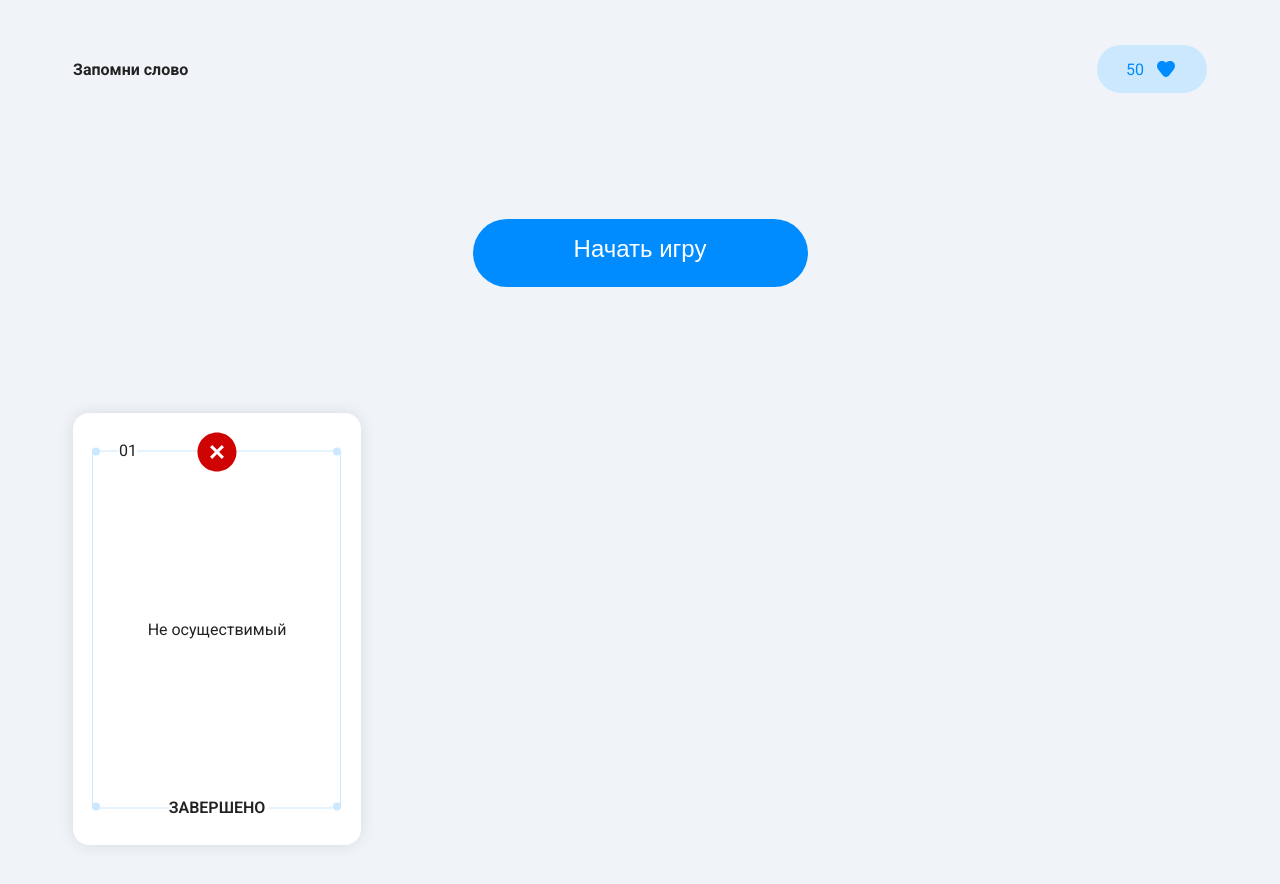
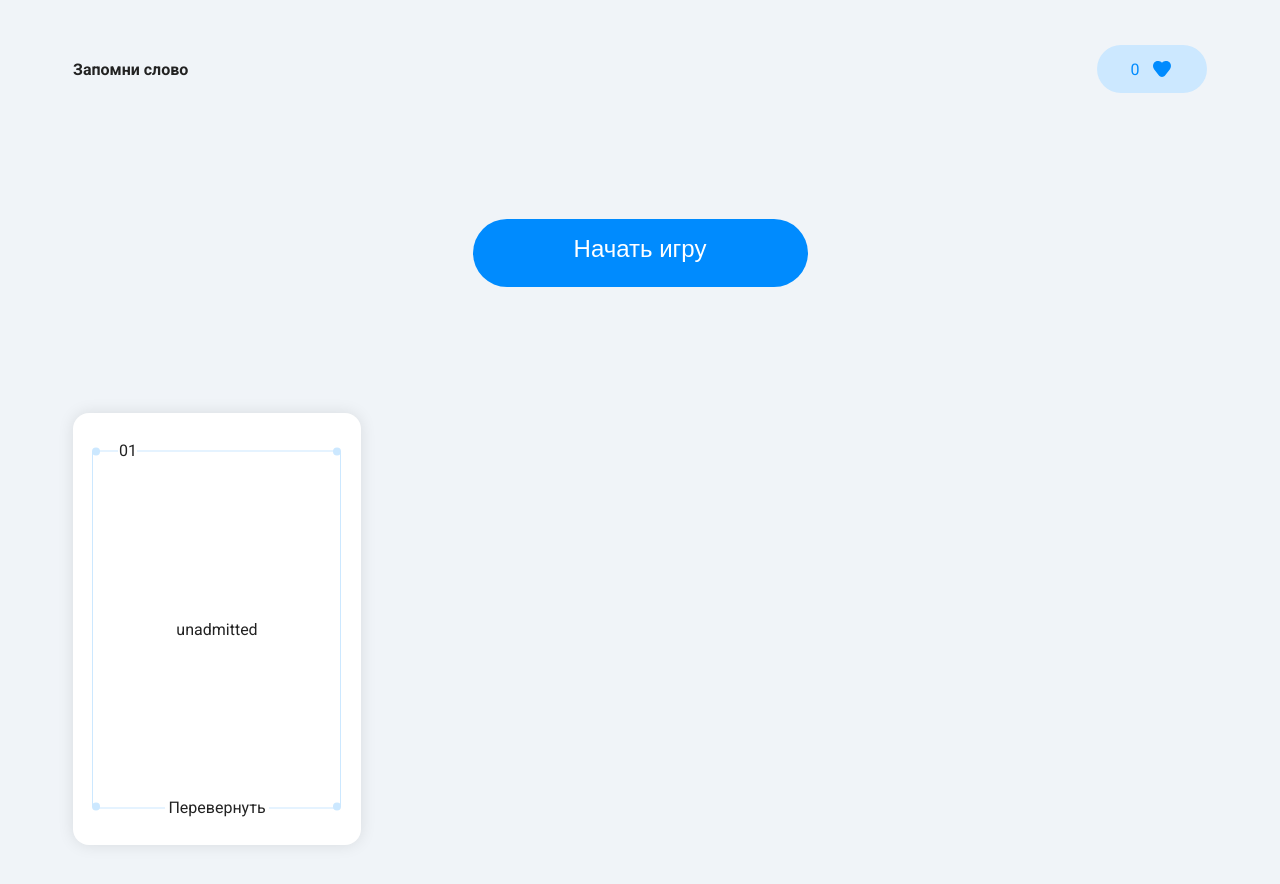
Before and after one commit to Adamokich/words-cards, a Vue app: page / in a window 1280 px wide. Shown: the top 884 px of the page. Built offline with nearby package versions, Linux system fonts and the light colour scheme.

Commit message:
homework-5

```diff
--- a/src/App.vue
+++ b/src/App.vue
@@ -1,24 +1,25 @@
 <script setup>
+    import { ref } from 'vue';
     import Button from './components/Button.vue';
     import Score from './components/Score.vue';
     import Card from './components/Card.vue';
 
-    let isFlipped = true;
-    let answerVariable = false;
-    let completed = true;
+    const score = ref(0);
 
-    const eng = 'unadmitted';
-    const rus = 'Не осуществимый';
+    const card = ref({
+        word: 'unadmitted',
+        translation: 'Не осуществимый',
+        state: 'closed',
+        status: 'pending'
+    })
 
-    const score = 50;
-
-    function handleFlip() {
-        isFlipped = !isFlipped;
+    function flipWord() {
+        card.value.word = card.value.translation;
+        card.value.state = 'opened';
     }
 
-    function handleAnswer(answer) {
-       answer ? answerVariable = true: answerVariable = false;
-       completed = true;
+    function getAnswer(answer) {
+        card.value.status = answer;
     }
 
 </script>
@@ -31,12 +32,9 @@
         </header>
         <Button/>
         <Card
-        @flip="handleFlip"
-        @answer="handleAnswer"
-        :answer="answerVariable"
-        :word="isFlipped ? rus : eng"
-        :isFlipped="isFlipped"
-        :completed="completed"/>
+        @flip="flipWord"
+        @answer="getAnswer"
+        v-bind="card"/>
     </div>
 </template>
 
--- a/src/components/Card.vue
+++ b/src/components/Card.vue
@@ -3,35 +3,45 @@
     import IconSuccesSmall from '../icons/IconSuccesSmall.vue';
     import IconFail from '../icons/IconFail.vue';
     import IconSucces from '../icons/IconSucces.vue';
+    import { computed } from 'vue';
 
-    const {word, icon, isFlipped, answer, completed} = defineProps({
+    const emit = defineEmits(['flip', 'answer']);
+
+    const {word, translation, state, status} = defineProps({
         word: String,
-        icon: null,
-        isFlipped: null,
-        answer: String,
-        completed: String
+        translation: String,
+        state: String,
+        status: String
     })
 
-    const {turnClass, iconsClass, answerOptionClass, completedClass} = {
-        turnClass: isFlipped ? 'card-turn none' : 'card-turn',
-        iconsClass: isFlipped && !completed ? 'answer-icons' : 'answer-icons none',
-        answerOptionClass: completed ? 'stateAnswer' : 'stateAnswer none',
-        completedClass: completed ? 'completed' : 'completed none'
-    }
+    const classState = computed(() => {
+        return {
+            turnClass: state === 'closed' ? 'card-turn' : 'card-turn none',
+            iconsClass: state === 'opened' && status === 'pending' ? 'answer-icons' : 'answer-icons none',
+            answerOptionClass: status === 'pending' && state === 'opened' ? 'stateAnswer none' : 'stateAnswer',
+            completedClass: status === 'pending' ? 'completed none' : 'completed'
+        }
+    })
 
-    const emit = defineEmits(['flip', 'answer']);
+    const answerState = computed(() => {
+        return {
+            fail: status === 'fail' ? 'fail' : 'fail none',
+            succes: status === 'succes' ? 'succes' : 'succes none'
+        }
+    })
 
     function handleFlip() {
         emit('flip');
     }
 
     function handleCorrect() {
-        emit('answer', true);
+        emit('answer', 'succes')
     }
 
     function handleWrong() {
-        emit('answer', false);
+        emit('answer', 'fail')
     }
+
 </script>
 
 <template>
@@ -39,11 +49,11 @@
         <div class="card-line"></div>
         <div class="card-line"></div>
 
-        <div :class="answerOptionClass">
-            <div :class="`${answer ? 'fail none' : 'fail'}`">
+        <div :class="classState.answerOptionClass">
+            <div :class="answerState.fail">
                 <IconFail/>
             </div>
-            <div :class="`${answer ? 'succes' : 'succes none'}`">
+            <div :class="answerState.succes">
                 <IconSucces/>
             </div>
         </div>
@@ -52,9 +62,9 @@
             <div class="card-number">01</div>
             <div class="card-name">{{ word }}</div>
 
-            <div :class="turnClass" @click="handleFlip">Перевернуть</div>
+            <div :class="classState.turnClass" @click="handleFlip">Перевернуть</div>
 
-            <div :class="iconsClass">
+            <div :class="classState.iconsClass">
                 <div class="icon-fail" @click="handleWrong">
                     <IconFailSmall/>
                 </div>
@@ -63,7 +73,7 @@
                 </div>
             </div>
 
-            <div :class="completedClass">Завершено</div>
+            <div :class="classState.completedClass">Завершено</div>
         </div>
 
     </div>
```
